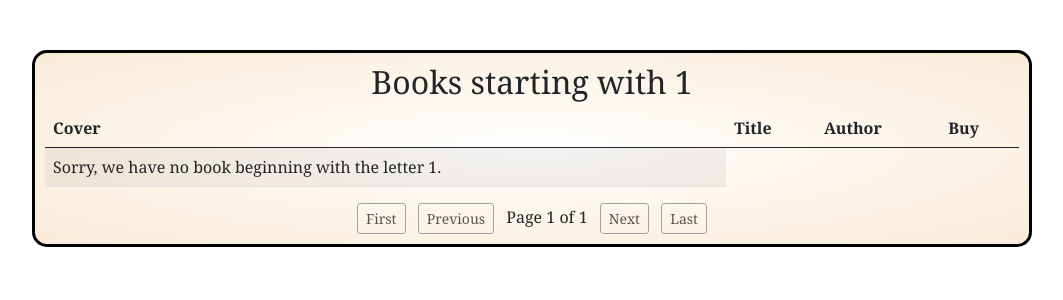
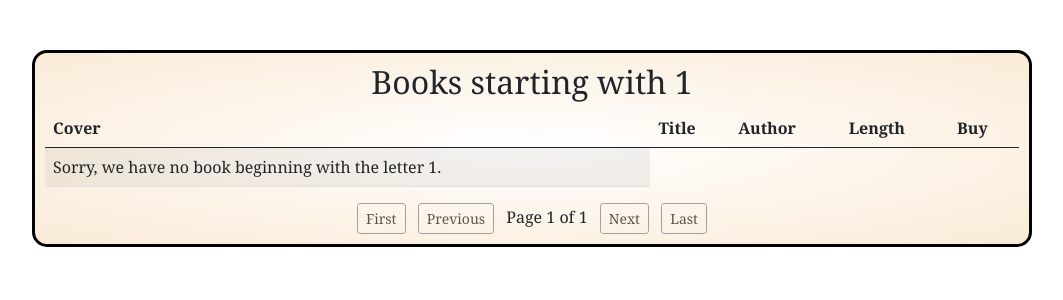
Before and after one commit to fredgyoung/Dystopia, a Django app: a page that uses dystopia/templates/book_list.html in a window 1280 px wide. Shown: the part 56-356 px from the top of the page, without its empty margins (108-1171 px from the left). Run offline with Django 3.2, Linux system fonts and the light colour scheme; data that the repository does not hold is empty; parts of the project's set-up code (start-up, migrations or seed data) failed here and were passed over.

Commit message:
Added book length

```diff
--- a/dystopia/templates/book_list.html
+++ b/dystopia/templates/book_list.html
@@ -8,6 +8,7 @@
                     <th scope="col">Cover</th>
                     <th scope="col">Title</th>
                     <th scope="col">Author</th>
+                    <th scope="col">Length</th>
                     <th scope="col">Buy</th>
                 </tr>
             </thead>
@@ -22,6 +23,7 @@
                             {% endif %}
                             <td><a href="{% url 'book_detail' book.slug %}">{{ book.title }}</a></td>
                             <td><a href="{% url 'author_detail' book.author.slug %}">{{ book.author.first_name_last_name }}</a></td>
+                            <td>{{ book.length }}</td>
                             {% if book.amazon_short_link %}
                                 <td><a class="btn btn-warning btn-sm" target="_blank" href="{{ book.amazon_short_link }}">Amazon</a></td>
                             {% else %}
```
